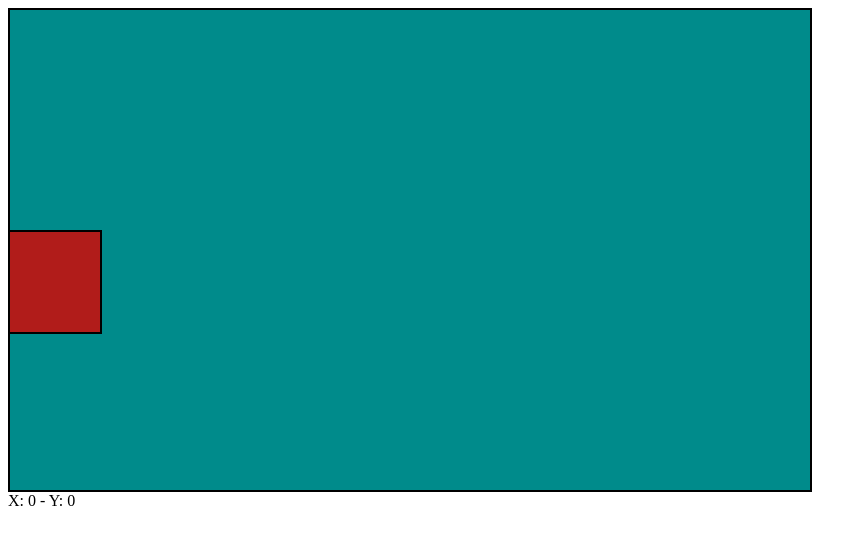
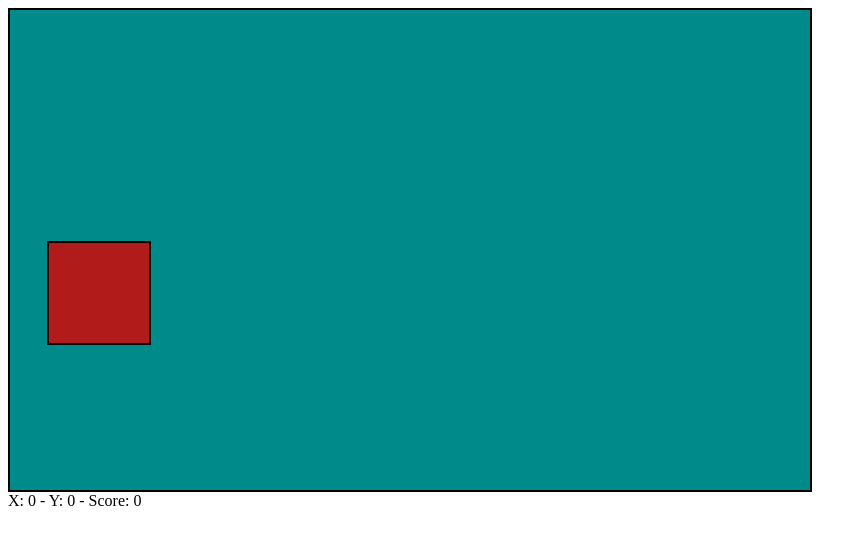
Before and after one commit to StalckGx/CatchElement-Game, a plain HTML site: page index.html in a window 1280 px wide. Shown: the whole page, without its empty margins (0-867 px from the left). Drawn offline with Linux system fonts and the light colour scheme.

Commit message:
Score Added

```diff
--- a/index.html
+++ b/index.html
@@ -10,7 +10,8 @@
         </div>
 
         <div class="message">
-            X: <span class="x">0</span> - Y: <span class="y">0</span>
+            X: <span class="x">0</span> - Y: <span class="y">0</span> -
+            Score: <span class="s">0</span>
         </div>
 
         <script type="text/javascript" src="script.js"></script>
--- a/script.js
+++ b/script.js
@@ -1,5 +1,7 @@
 const output = document.querySelector (".output");
 const messageOut = document.querySelectorAll (".message span");
+
+let score = 0;
 
 output.addEventListener ("mouseenter", function () {
     output.style.backgroundColor = "cyan";
@@ -30,6 +32,9 @@ document.addEventListener ("DOMContentLoaded", function () {
     div.addEventListener ("click", function(e) {
         div.tempColor = "#" + Math.random().toString(16).substr(-6);
         div.style.backgroundColor = div.tempColor;
+
+        score++;
+        messageOut[2].innerText = score;
     });
 
     div.steps = Math.random() * 20;
@@ -38,7 +43,7 @@ document.addEventListener ("DOMContentLoaded", function () {
 })
 
 function move () {
-    let speed = Math.random() * 10 + 15;
+    let speed = Math.random() * 4 + 8;
     const box = document.querySelector (".box");
     let bounds = output.getBoundingClientRect();
 
```
